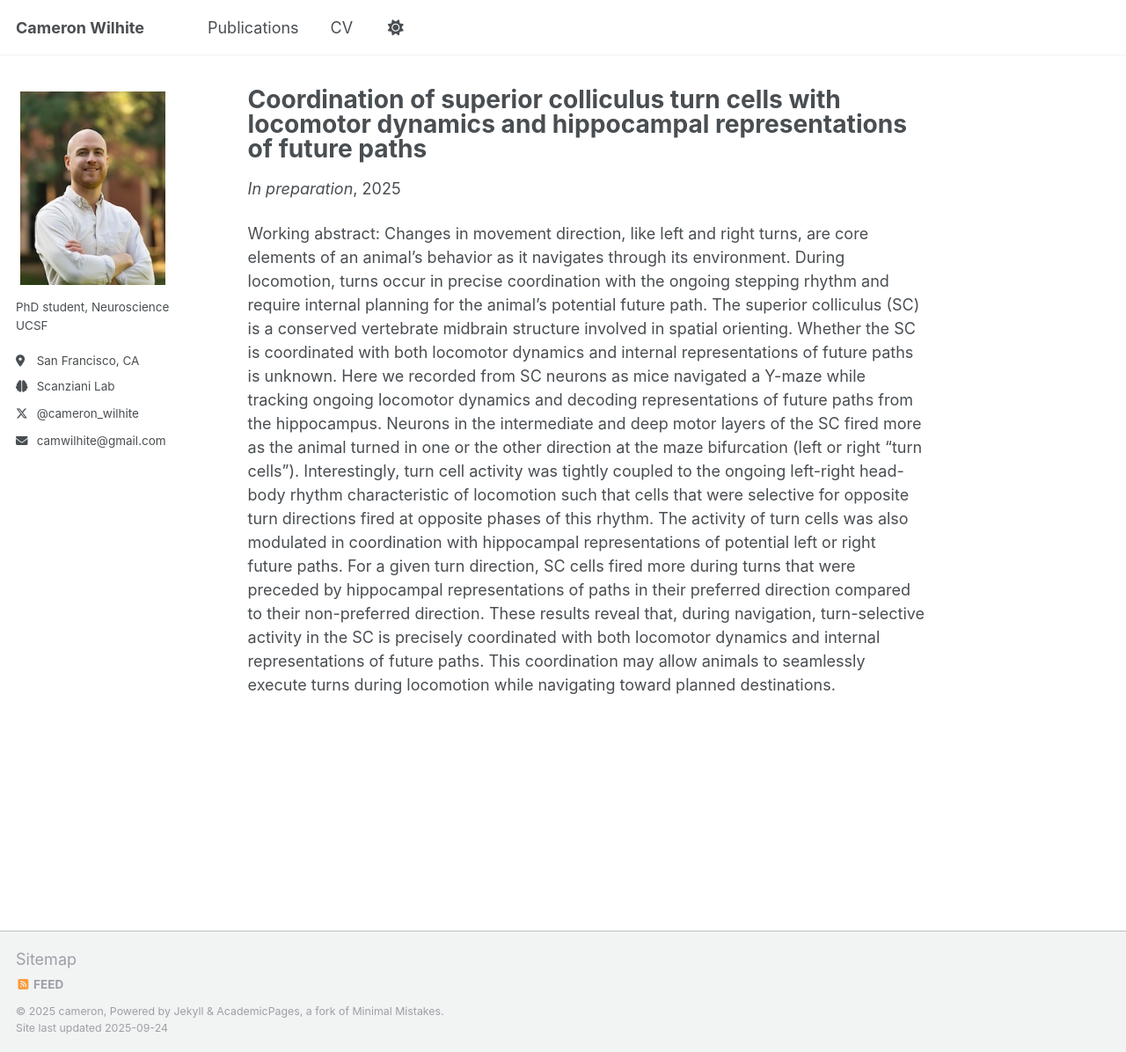
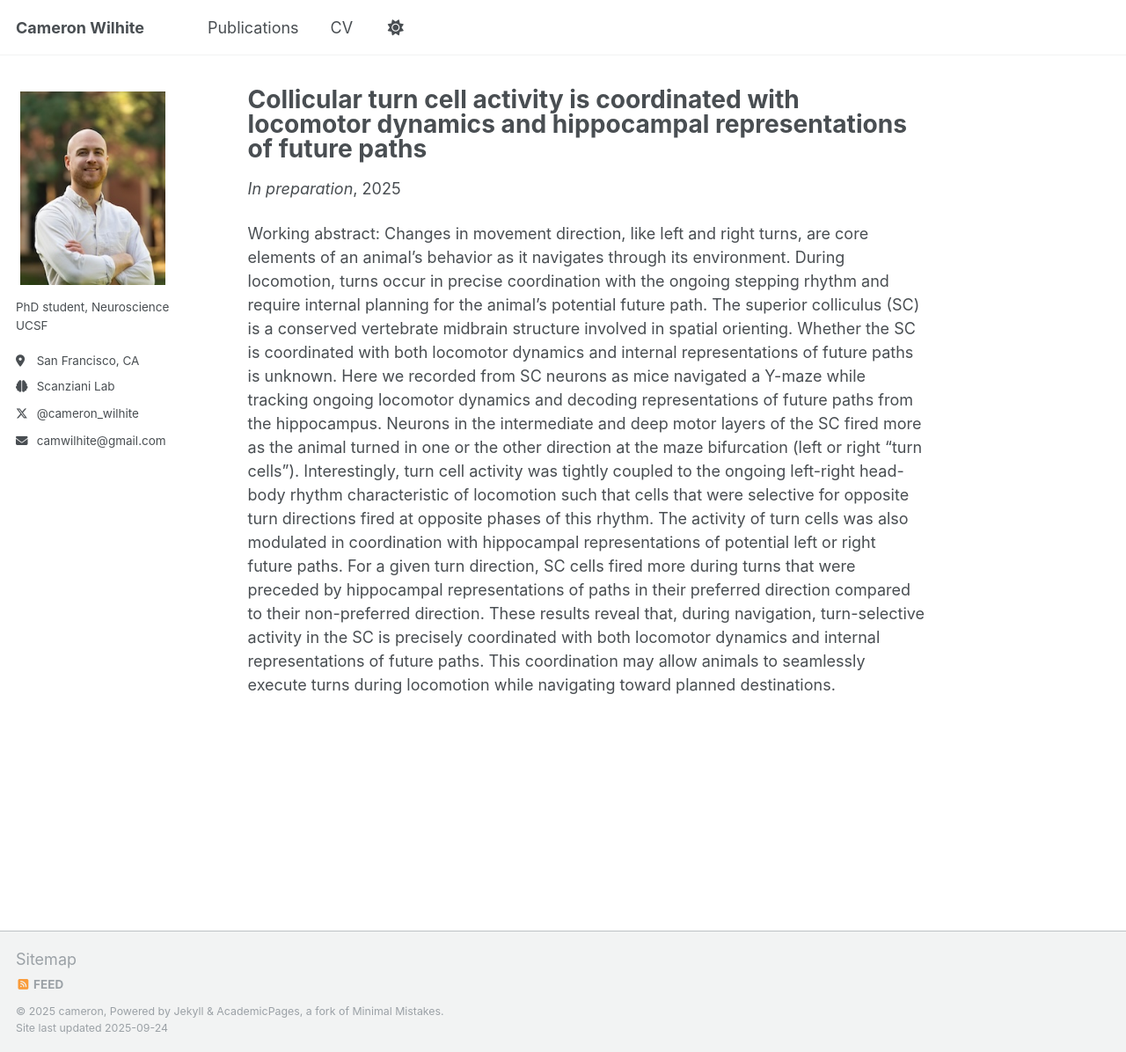
Before and after one commit to camwilhite/camwilhite.github.io, a Jekyll site: the page built from _publications/2025_SC_HPC.md, in a window 1280 px wide and 1196 px high. Shown: the whole window at 88% size. Built offline with Jekyll 4.4.1, drawn with Linux system fonts in a browser that asks for light colours; a script that is not in the unit is left out.

Commit message:
Update 2025_SC_HPC.md

```diff
--- a/_publications/2025_SC_HPC.md
+++ b/_publications/2025_SC_HPC.md
@@ -1,5 +1,5 @@
 ---
-title: "Coordination of superior colliculus turn cells with locomotor dynamics and hippocampal representations of future paths"
+title: "Collicular turn cell activity is coordinated with locomotor dynamics and hippocampal representations of future paths"
 collection: publications
 category: manuscripts
 permalink: /publication/2025_SC_HPC
```
